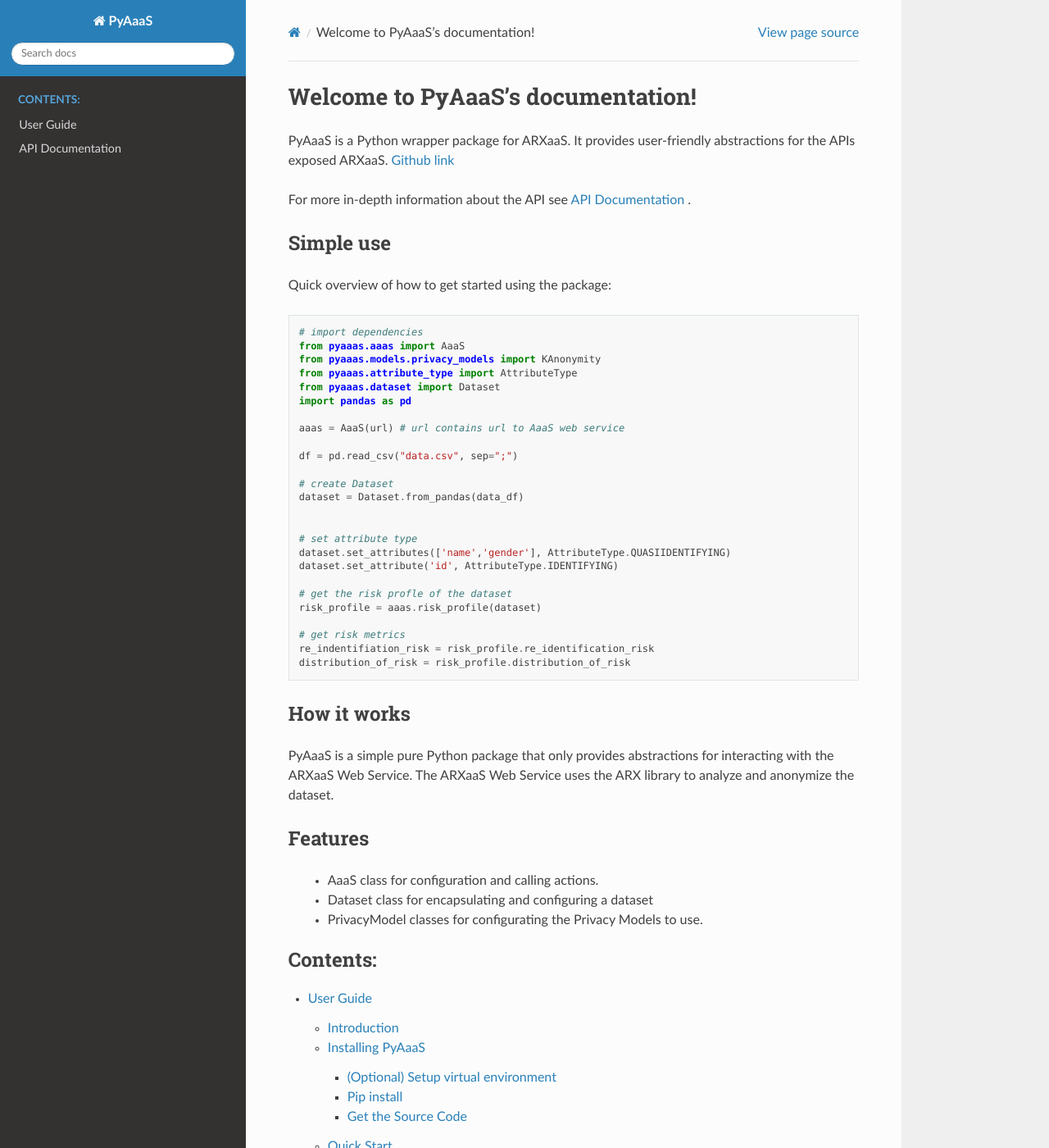
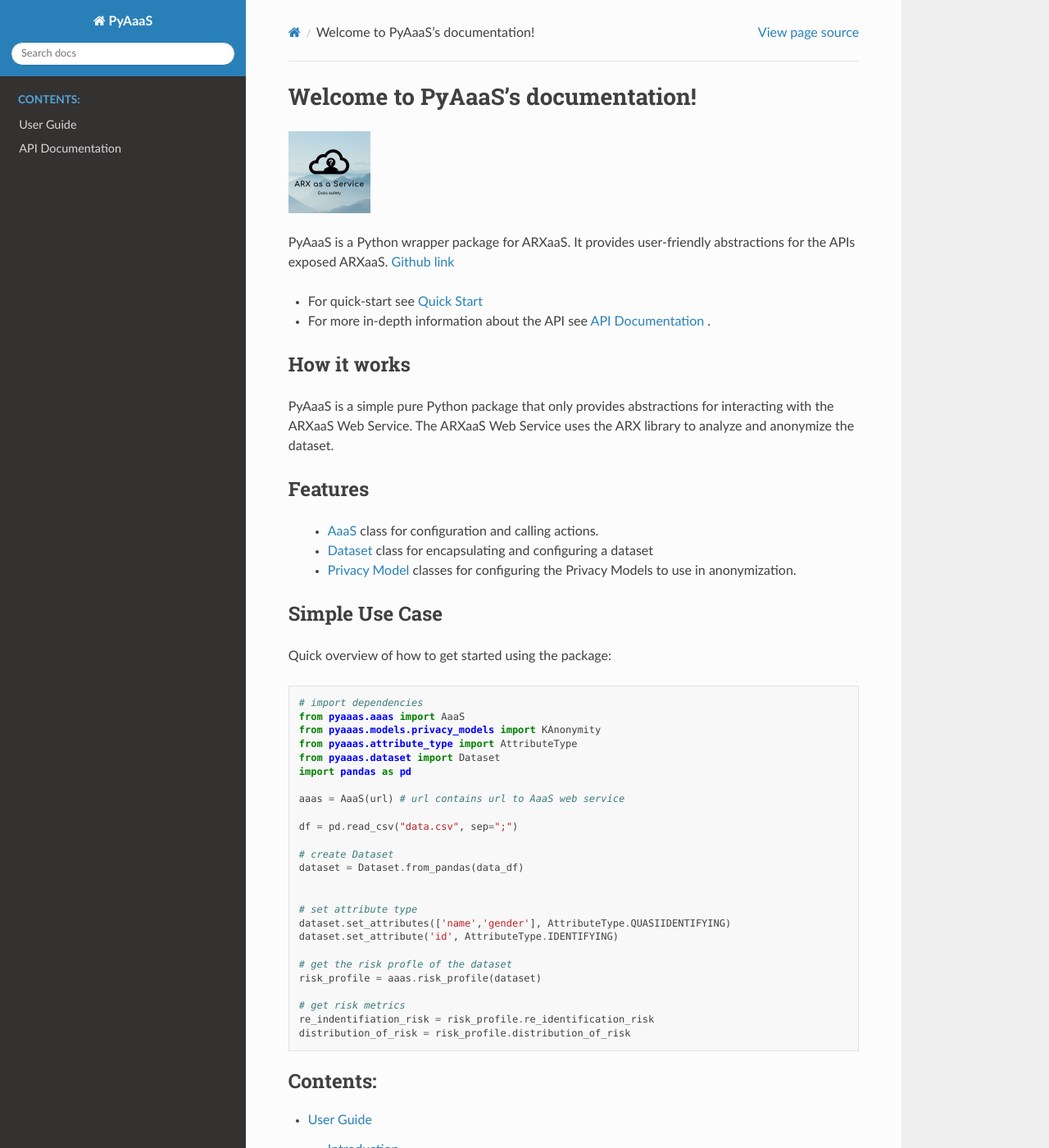
Before and after one commit to navikt/pyarxaas, a Sphinx documentation site: the page built from docs/index.rst, in a window 1280 px wide and 1400 px high. Shown: the whole window at 82% size. Built offline with Sphinx 7.4.7 and the Read the Docs theme 2.0.0, drawn with Linux system fonts in a browser that asks for light colours; formulas are drawn with MathJax 3; some of the changed lines change nothing that is shown.

Commit message:
Re-structure docs index page

```diff
--- a/docs/index.rst
+++ b/docs/index.rst
@@ -6,16 +6,35 @@
 Welcome to PyAaaS's documentation!
 ==================================
 
+.. image:: images/arxaas_logo.png
+   :height: 100px
+
 PyAaaS is a Python wrapper package for ARXaaS.
 It provides user-friendly abstractions for the APIs exposed ARXaaS.
 `Github link <https://github.com/oslomet-arx-as-a-service/PyAaaS>`_
 
-For more in-depth information about the API see :ref:`api` .
+- For quick-start see :ref:`quick-start`
+- For more in-depth information about the API see :ref:`api` .
 
-Simple use
-----------
+
+How it works
+-------------
+
+PyAaaS is a simple pure Python package that only provides abstractions for interacting with the ARXaaS Web Service.
+The ARXaaS Web Service uses the ARX library to analyze and anonymize the dataset.
+
+
+Features
+--------
+
+ - :ref:`aaas` class for configuration and calling actions.
+ - :ref:`dataset`  class for encapsulating and configuring a dataset
+ - :ref:`privacy_model` classes for configuring the Privacy Models to use in anonymization.
+
+
+Simple Use Case
+---------------
 Quick overview of how to get started using the package::
-
 
    # import dependencies
    from pyaaas.aaas import AaaS
@@ -44,19 +63,6 @@
    distribution_of_risk = risk_profile.distribution_of_risk
 
 
-How it works
-------------
-
-PyAaaS is a simple pure Python package that only provides abstractions for interacting with the ARXaaS Web Service.
-The ARXaaS Web Service uses the ARX library to analyze and anonymize the dataset.
-
-Features
---------
-
- - AaaS class for configuration and calling actions.
- - Dataset class for encapsulating and configuring a dataset
- - PrivacyModel classes for configurating the Privacy Models to use.
-
 
 .. toctree::
    :maxdepth: 3
```
